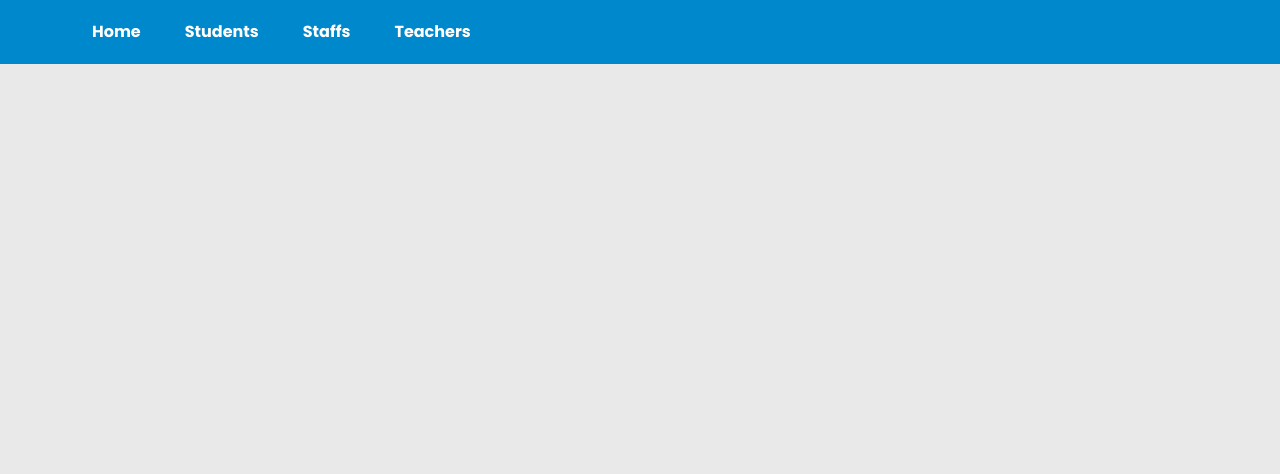
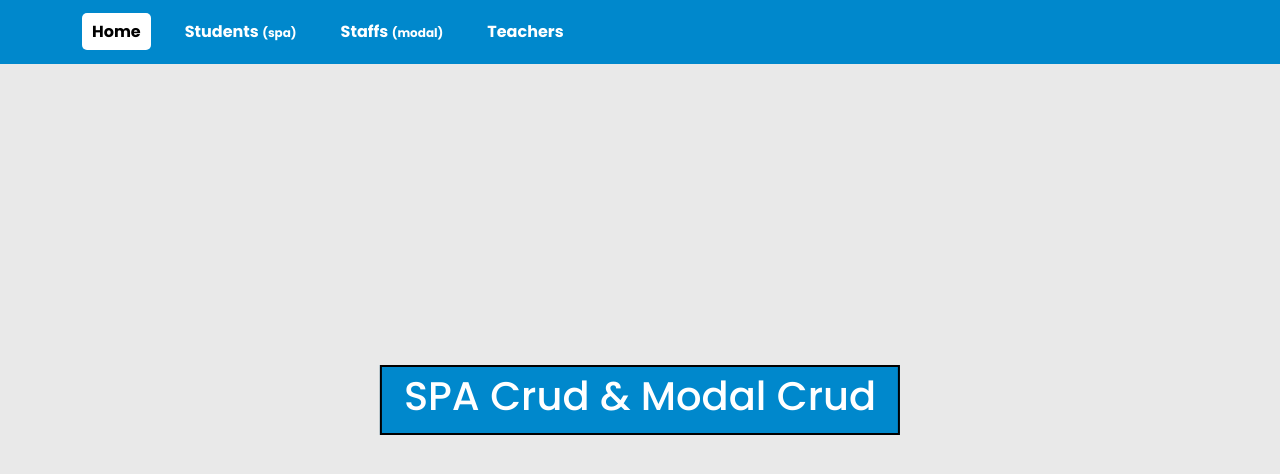
Before and after one commit to Nahiankhondokar/REACT-SPA-AND-MODAL-CRUD, a React (Create React App) app: page /home in a window 1280 px wide. Shown: the top 474 px of the page. Built offline with nearby package versions, Linux system fonts and the light colour scheme.

Commit message:
home page & menu identification done

```diff
--- a/src/App.js
+++ b/src/App.js
@@ -1,6 +1,7 @@
 import { BrowserRouter, Route, Routes } from 'react-router-dom';
 import './App.css';
 import Header from './Components/Header/Header';
+import Home from './Components/Home/Home';
 import Student from './Components/Student/Student';
 import StudentCreate from './Components/Student/StudentCreate/StudentCreate';
 import StudentSingle from './Components/Student/StudentSingle/StudentSingle';
@@ -15,6 +16,7 @@ function App() {
     <Header></Header>
 
       <Routes>
+        <Route path='/home' element={ <Home></Home> }/>
         <Route path='/students' element={ <Student></Student> }/>
         <Route path='/student/create' element={ <StudentCreate></StudentCreate> }/>
         <Route path='/student/single/1' element={ <StudentSingle></StudentSingle> }/>
--- a/src/Components/Header/Header.css
+++ b/src/Components/Header/Header.css
@@ -42,3 +42,8 @@
     left: 50%;
     transform: translate(-50%, -50%);
 }
+
+
+.menu-area ul li span{
+    font-size: 12px;
+}
--- a/src/Components/Header/Header.jsx
+++ b/src/Components/Header/Header.jsx
@@ -13,9 +13,9 @@ const Header = () => {
                     <Col>
                         <div className="menu-area">
                             <ul>
-                                <li><NavLink to="/">Home</NavLink></li>
-                                <li><NavLink to="/students">Students</NavLink></li>
-                                <li><NavLink to="/staff">Staffs</NavLink></li>
+                                <li><NavLink to="/home">Home</NavLink></li>
+                                <li><NavLink to="/students">Students <span>(spa)</span></NavLink></li>
+                                <li><NavLink to="/staff">Staffs <span>(modal)</span></NavLink></li>
                                 <li><NavLink to="/teacher">Teachers</NavLink></li>
                             </ul>
                         </div>
--- /dev/null
+++ b/src/Components/Home/Home.css
@@ -0,0 +1,10 @@
+.home{
+    position: absolute;
+    top: 50%;
+    left: 50%;
+    transform: translate(-50%, -50%);
+    border: 2px solid black;
+    padding: 5px 10px;
+    background-color: #08c;
+    color: white;
+}
--- /dev/null
+++ b/src/Components/Home/Home.jsx
@@ -0,0 +1,15 @@
+import React from 'react';
+import { Container } from 'react-bootstrap';
+import './Home.css';
+
+const Home = () => {
+  return (
+    <section className="home">
+        <Container>
+            <h1>SPA Crud & Modal Crud</h1>
+        </Container>
+    </section>
+  )
+};
+
+export default Home;
```
